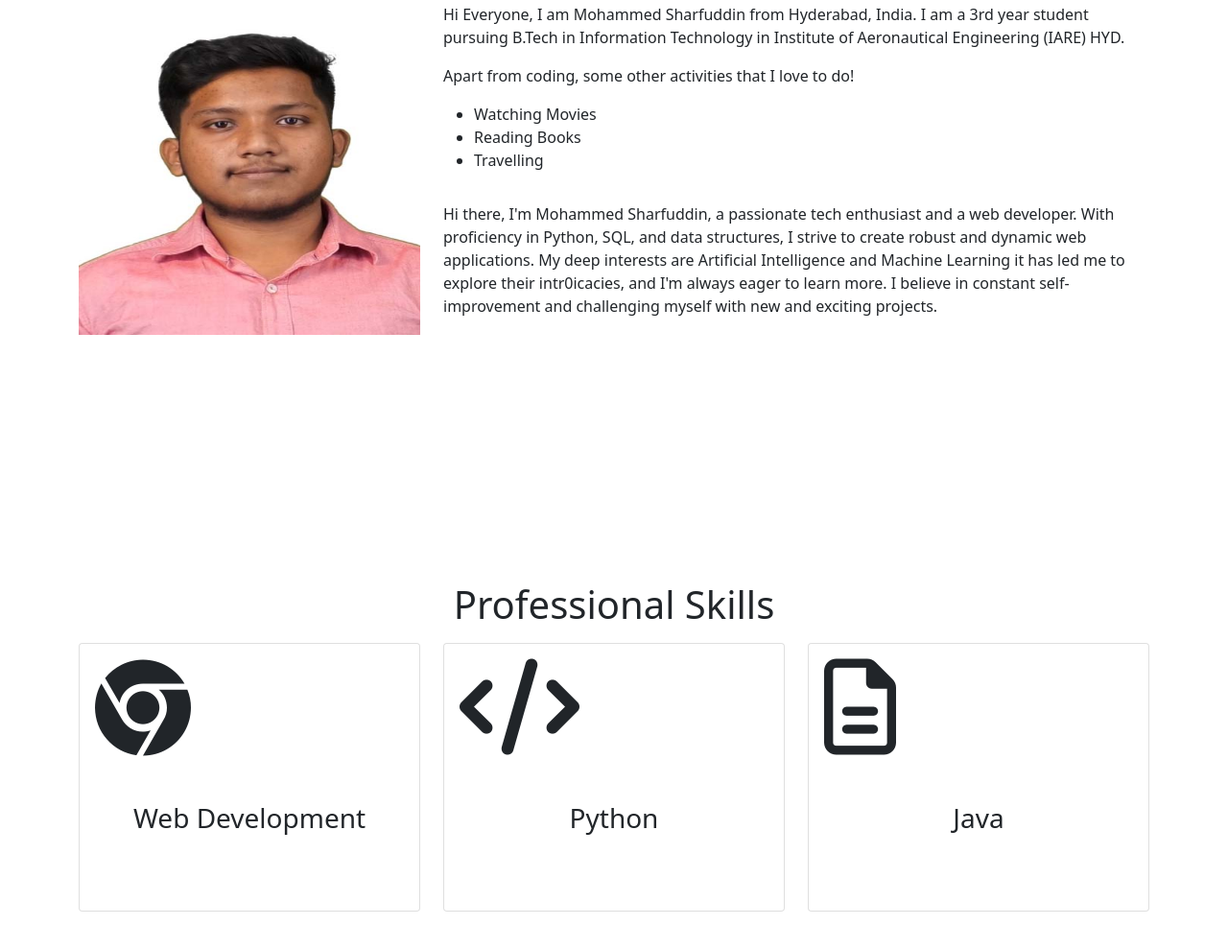
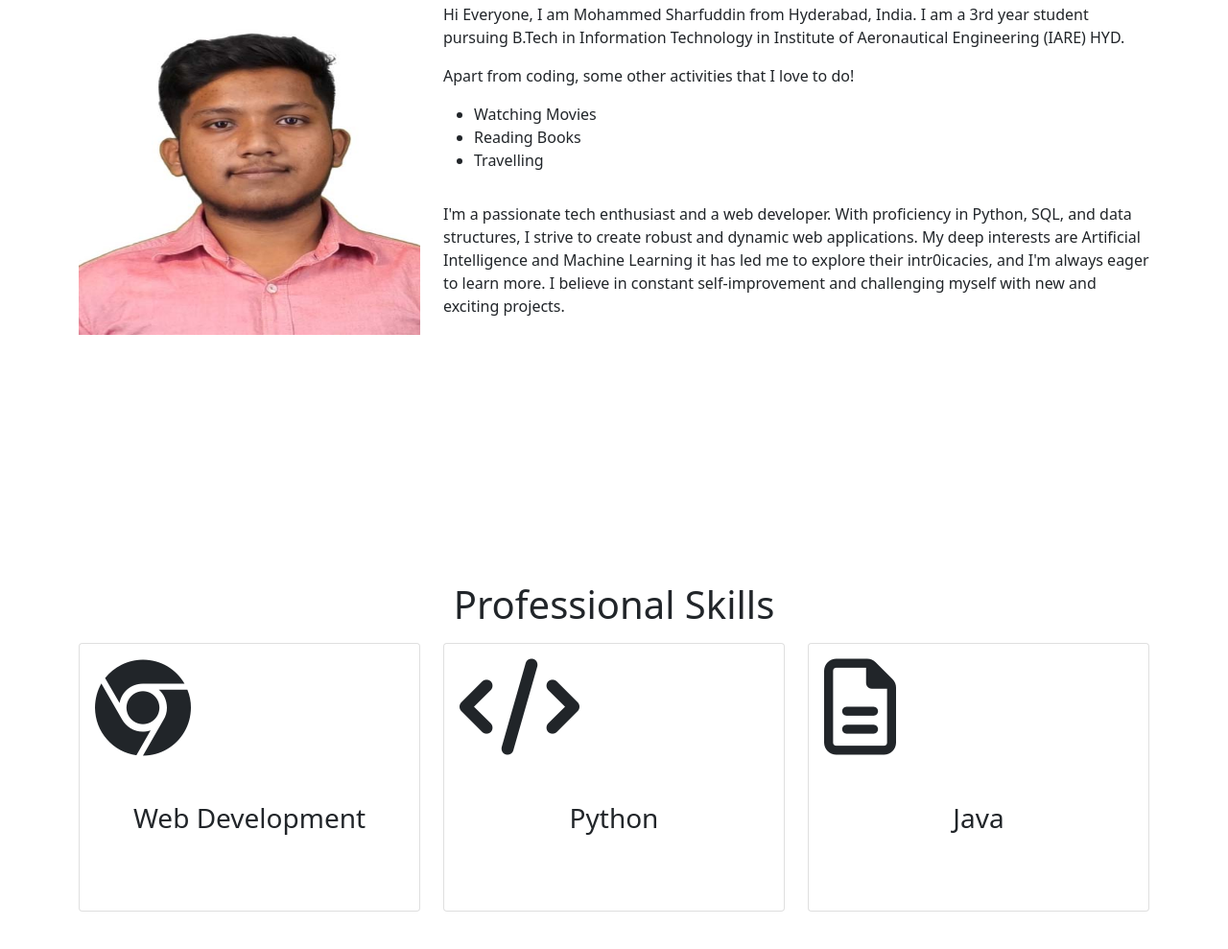
Before and after one commit to mdsharfu/My-portfolio-Website, a plain HTML site: page Task1-Portfolio Website/index.html in a window 1280 px wide. Shown: the part 1045-2034 px from the top of the page at 96% size. Drawn offline with nearby package versions, Linux system fonts and the light colour scheme.

Commit message:
Update index.html

```diff
--- a/Task1-Portfolio Website/index.html
+++ b/Task1-Portfolio Website/index.html
@@ -89,7 +89,7 @@
                     </div>
                 </div>
                 <div class="row mt-3">
-                    <p> Hi there, I'm Mohammed Sharfuddin, a passionate tech enthusiast and a web developer. With proficiency in Python, SQL, and data structures, I strive to create robust and dynamic web applications. My deep interests are Artificial Intelligence and Machine Learning it has led me to explore their intr0icacies, and I'm always eager to learn more. I believe in constant self-improvement and challenging myself with new and exciting projects.
+                    <p> I'm a passionate tech enthusiast and a web developer. With proficiency in Python, SQL, and data structures, I strive to create robust and dynamic web applications. My deep interests are Artificial Intelligence and Machine Learning it has led me to explore their intr0icacies, and I'm always eager to learn more. I believe in constant self-improvement and challenging myself with new and exciting projects.
                     </p>
                 </div>
             </div>
```
